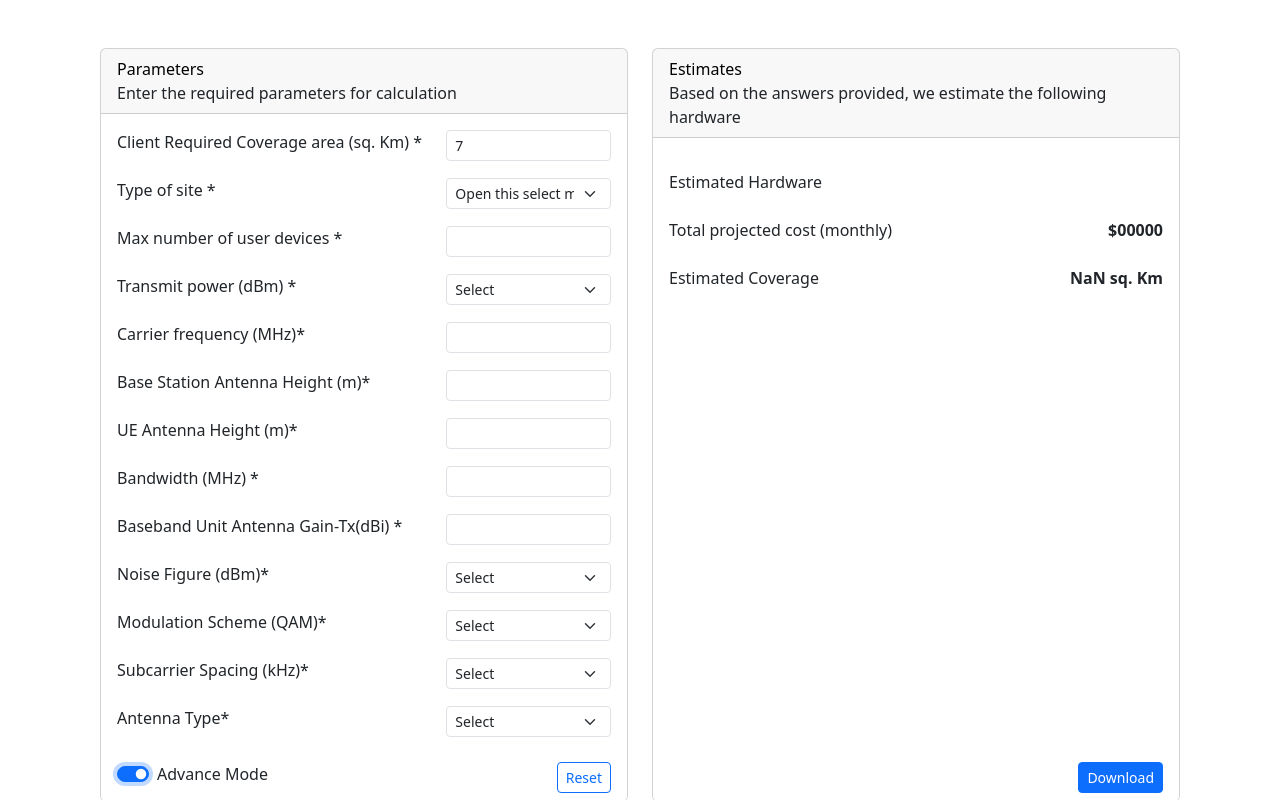
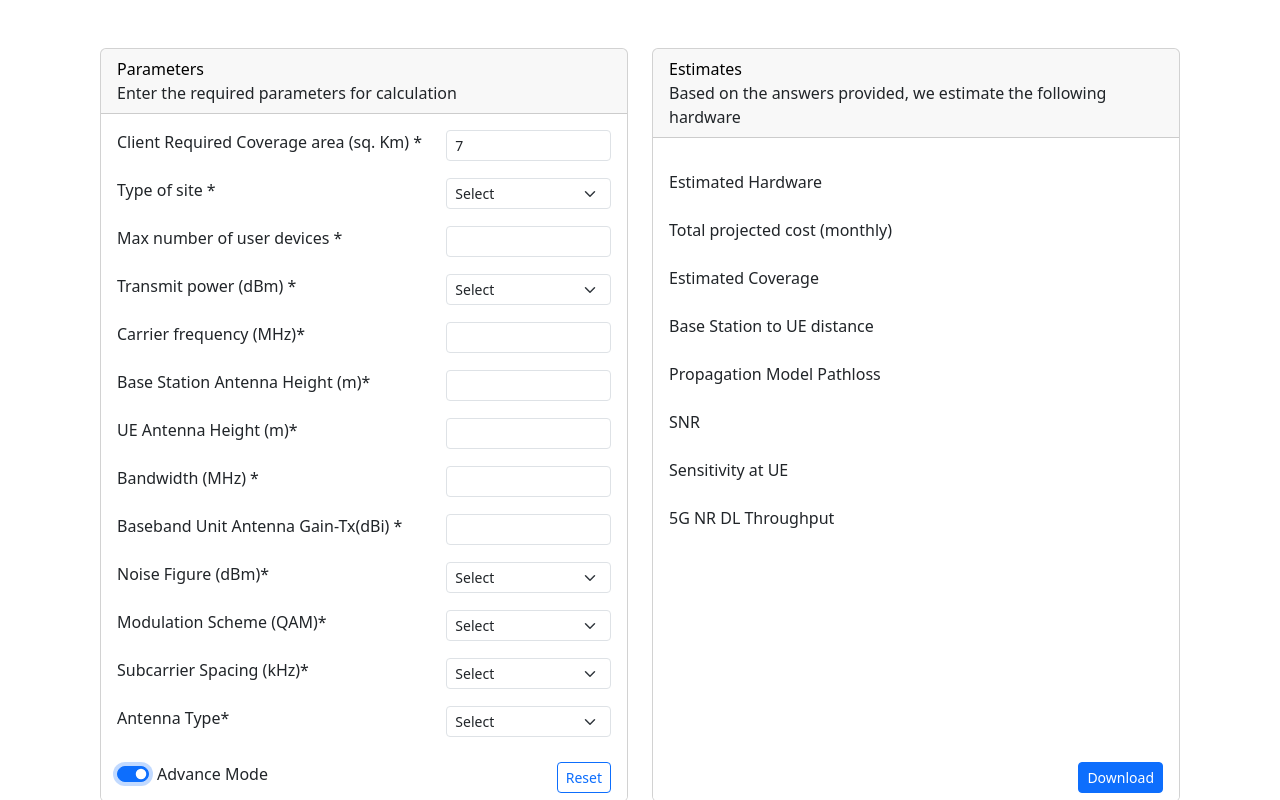
Before and after one commit to monayemislam/TCO-Calculator, a Vue app: page / in a window 1280 px wide. Both pictures are taken after a click on the checkbox "Advance Mode". Shown: the top 800 px of the page. Built offline with nearby package versions, Linux system fonts and the light colour scheme.

Commit message:
Output added in advance mode

```diff
--- a/src/components/NybsysCalculator.vue
+++ b/src/components/NybsysCalculator.vue
@@ -42,7 +42,7 @@
                     aria-label=".form-select-sm example"
                     v-model="typeOfSite"
                   >
-                    <option selected value="">Open this select menu</option>
+                    <option selected value="">Select</option>
                     <option value="factory">Factory</option>
                   </select>
                 </div>
@@ -65,22 +65,7 @@
                 </div>
               </div>
             </div>
-            <!-- <div class="row pt-3">
-              <div class="d-flex justify-content-between">
-                <div class="col">
-                  <label for="input1" class="form-label"
-                    >Transmit power (dBm) *</label
-                  >
-                </div>
-                <div class="col-4">
-                  <input
-                    type="number"
-                    class="form-control form-control-sm"
-                    v-model="transmitPower"
-                  />
-                </div>
-              </div>
-            </div> -->
+
             <div class="row pt-3">
               <div class="d-flex justify-content-between">
                 <div class="col">
@@ -320,7 +305,7 @@
                   >
                 </div>
                 <div class="col-6 text-end">
-                  <span><b>$00000</b></span>
+                  <span><b></b></span>
                 </div>
               </div>
             </div>
@@ -334,7 +319,116 @@
                 </div>
                 <div class="col-6 text-end">
                   <span
-                    ><b>{{ coverageArea }} sq. Km</b></span
+                    ><b
+                      v-if="
+                        coverageArea !== null &&
+                        !isNaN(coverageArea) &&
+                        coverageArea !== '' &&
+                        isFinite(coverageArea)
+                      "
+                      >{{ coverageArea }} sq. Km</b
+                    ></span
+                  >
+                </div>
+              </div>
+            </div>
+
+            <div class="row pt-3">
+              <div class="d-flex justify-content-between">
+                <div class="col">
+                  <label class="form-label">Base Station to UE distance</label>
+                </div>
+                <div class="col-6 text-end">
+                  <span
+                    ><b
+                      v-if="
+                        cellRadiusInMeter !== null &&
+                        !isNaN(cellRadiusInMeter) &&
+                        cellRadiusInMeter !== '' &&
+                        isFinite(cellRadiusInMeter)
+                      "
+                      >{{ (cellRadiusInMeter / 1000).toFixed(2) }} sq. Km</b
+                    ></span
+                  >
+                </div>
+              </div>
+            </div>
+            <div class="row pt-3" v-if="isInputAdvanceMode">
+              <div class="d-flex justify-content-between">
+                <div class="col">
+                  <label class="form-label">Propagation Model Pathloss</label>
+                </div>
+                <div class="col-6 text-end">
+                  <span
+                    ><b
+                      v-if="
+                        maximumAllowablePathloss !== null &&
+                        !isNaN(maximumAllowablePathloss) &&
+                        maximumAllowablePathloss !== '' &&
+                        isFinite(maximumAllowablePathloss)
+                      "
+                      >{{ maximumAllowablePathloss.toFixed(2) }} dBm</b
+                    ></span
+                  >
+                </div>
+              </div>
+            </div>
+            <div class="row pt-3" v-if="isInputAdvanceMode">
+              <div class="d-flex justify-content-between">
+                <div class="col">
+                  <label class="form-label">SNR</label>
+                </div>
+                <div class="col-6 text-end">
+                  <span
+                    ><b
+                      v-if="
+                        signalToNoiseRatio !== null &&
+                        !isNaN(signalToNoiseRatio) &&
+                        signalToNoiseRatio !== '' &&
+                        isFinite(signalToNoiseRatio)
+                      "
+                      >{{ signalToNoiseRatio }}</b
+                    ></span
+                  >
+                </div>
+              </div>
+            </div>
+            <div class="row pt-3" v-if="isInputAdvanceMode">
+              <div class="d-flex justify-content-between">
+                <div class="col">
+                  <label class="form-label">Sensitivity at UE</label>
+                </div>
+                <div class="col-6 text-end">
+                  <span
+                    ><b
+                      v-if="
+                        sensitivityOfTheUserTerminal !== null &&
+                        !isNaN(sensitivityOfTheUserTerminal) &&
+                        sensitivityOfTheUserTerminal !== '' &&
+                        isFinite(sensitivityOfTheUserTerminal)
+                      "
+                      >{{ sensitivityOfTheUserTerminal }} dB</b
+                    ></span
+                  >
+                </div>
+              </div>
+            </div>
+            <div class="row pt-3" v-if="isInputAdvanceMode">
+              <div class="d-flex justify-content-between">
+                <div class="col">
+                  <label class="form-label">5G NR DL Throughput</label>
+                </div>
+                <div class="col-6 text-end">
+                  <span
+                    ><b
+                      v-if="
+                        fiveGNRDL !== null &&
+                        !isNaN(fiveGNRDL) &&
+                        fiveGNRDL !== '' &&
+                        isFinite(fiveGNRDL)
+                      "
+                      >{{ fiveGNRDL }} Mbps</b
+                    ></span
                   >
                 </div>
               </div>
@@ -393,21 +487,21 @@
     </div>
     <!--Factory active use cases end-->
 
-    <div class="row mt-4 py-3 border mx-1">
+    <!-- <div class="row mt-4 py-3 border mx-1">
       <div class="col col-xs-12">
         <div>Factory active use cases</div>
         <BusinessCaseChart></BusinessCaseChart>
       </div>
       <div class="col col-xs-12"><BusinessCaseChart></BusinessCaseChart></div>
-    </div>
+    </div> -->
   </div>
 </template>
 
 <script>
-import BusinessCaseChart from "./BusinessCaseChart.vue";
+// import BusinessCaseChart from "./BusinessCaseChart.vue";
 export default {
   name: "NybSysCalculator",
-  components: { BusinessCaseChart },
+  // components: { BusinessCaseChart },
   data() {
     return {
       userDefinedCoverageArea: 7,
@@ -542,7 +636,7 @@ export default {
       const exponent = 1 / (0.65 * this.bandwidth);
       const power = Math.pow(2, exponent);
       const result = 10 * Math.log10(power - 1);
-      return result.toFixed(3);
+      return result.toFixed(2);
     },
     sensitivityOfTheUserTerminal() {
       const sensitivityValue =
@@ -550,7 +644,7 @@ export default {
         10 * Math.log10(10 * Math.pow(this.bandwidth, 6)) +
         this.noiseFigureUrban -
         this.signalToNoiseRatio;
-      return sensitivityValue.toFixed(3);
+      return sensitivityValue.toFixed(2);
     },
     shadowingMargin() {
       // const value =
@@ -629,7 +723,7 @@ export default {
         this.numberOfBitsPerSymbol *
         (948 / 1024) *
         12;
-      return result.toFixed(3);
+      return result.toFixed(2);
     },
     coverageArea() {
       const pi = Math.PI;
```
